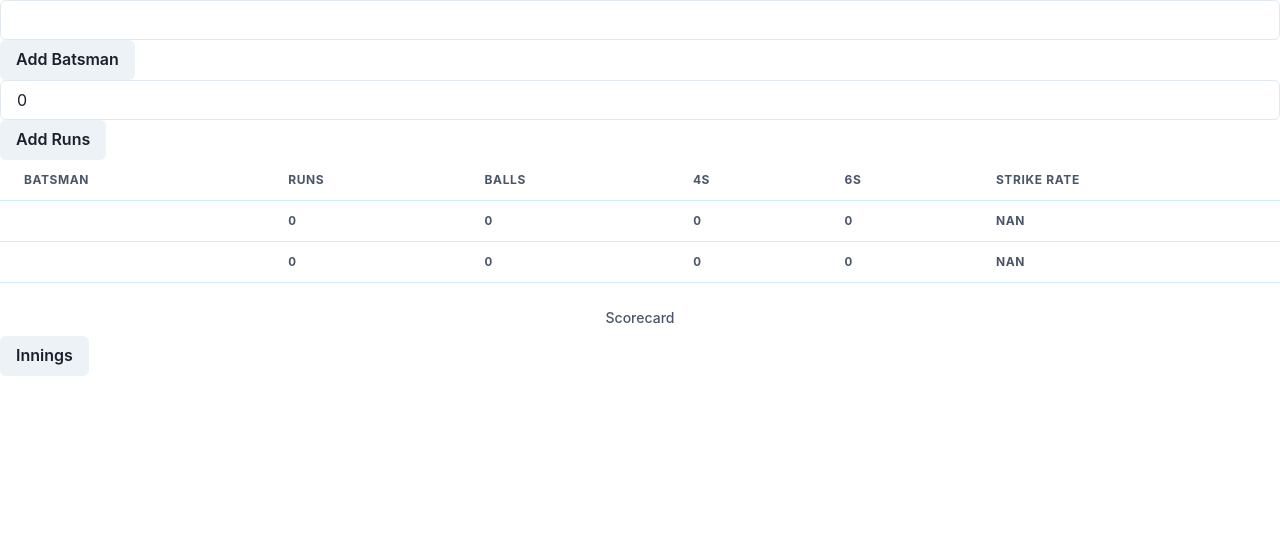
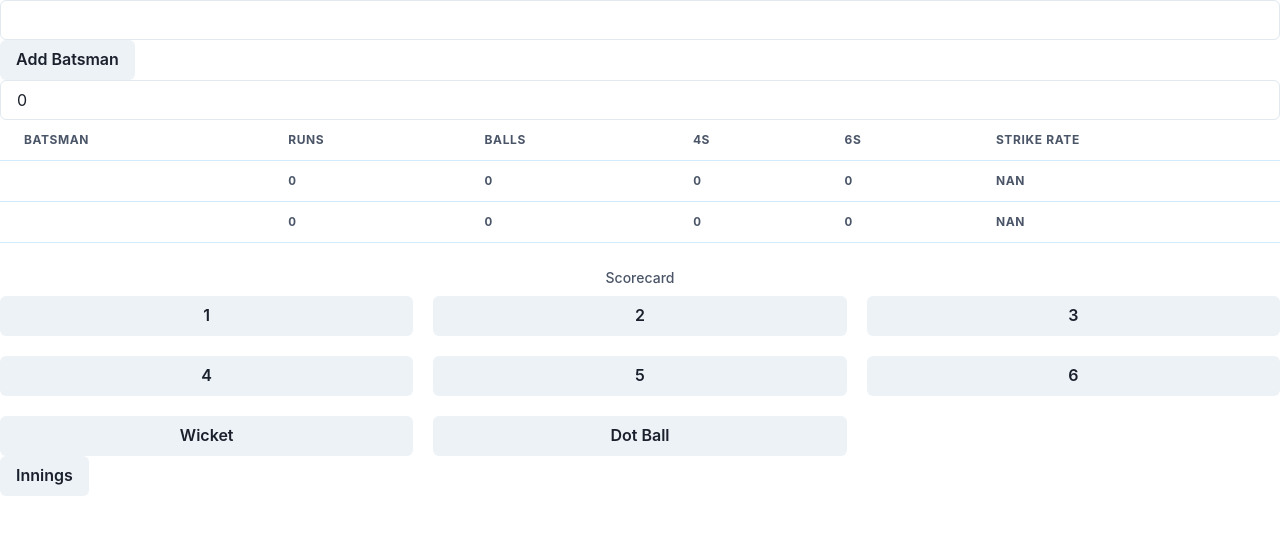
Before and after one commit to luiHoll97/redux-scorer, a React (Create React App) app: page / in a window 1280 px wide. Shown: the top 534 px of the page. Built offline with nearby package versions, Linux system fonts and the light colour scheme.

Commit message:
batsman finished

```diff
--- a/src/features/bats/Basman.tsx
+++ b/src/features/bats/Basman.tsx
@@ -1,7 +1,7 @@
 import { useState } from "react";
 import { useAppDispatch, useAppSelector } from "../../app/hooks";
 import { addBatsmanName, addRunsToBatsman, selectBat, selectBat2, changeStrike } from "./batsmanSlice";
-import { Button, EditableInput, Input, Table, TableCaption, Thead, Tr, Th, Tbody } from "@chakra-ui/react";
+import { Button, Input, Table, TableCaption, Thead, Tr, Th, Tbody, SimpleGrid } from "@chakra-ui/react";
 
 
 export const Batsman = () => {
@@ -16,7 +16,7 @@ export const Batsman = () => {
         setBatsmanName("");
     };
 
-    const addRuns = () => {
+    const addRuns = (runs: number) => {
         dispatch(addRunsToBatsman(runs));
         if (runs % 2 !== 0) {
             dispatch(changeStrike());
@@ -42,9 +42,6 @@ export const Batsman = () => {
                     value={runs}
                     onChange={(e) => setRuns(Number(e.target.value))}
                 />
-                <Button onClick={addRuns}>
-                    Add Runs
-                </Button>
             </div>
             <Table variant={'striped'} colorScheme="linkedin">
                 <TableCaption>Scorecard</TableCaption>
@@ -78,6 +75,34 @@ export const Batsman = () => {
                 </Tbody>
             </Table>
             <div>
+                <SimpleGrid columns={3} spacing={5}>
+                    <Button onClick={() => addRuns(1)}>
+                        1
+                    </Button>
+                    <Button onClick={() => addRuns(2)}>
+                        2
+                    </Button>
+                    <Button onClick={() => addRuns(3)}>
+                        3
+                    </Button>
+                    <Button onClick={() => addRuns(4)}>
+                        4
+                    </Button>
+                    <Button onClick={() => addRuns(5)}>
+                        5
+                    </Button>
+                    <Button onClick={() => addRuns(6)}>
+                        6
+                    </Button>
+                    <Button>
+                        Wicket
+                    </Button>
+                    <Button onClick={() => addRuns(0)}>
+                        Dot Ball
+                    </Button>
+
+                </SimpleGrid>
+
                 <Button onClick={() => alert(batsman.innings)}>
                     Innings
                 </Button>
```
